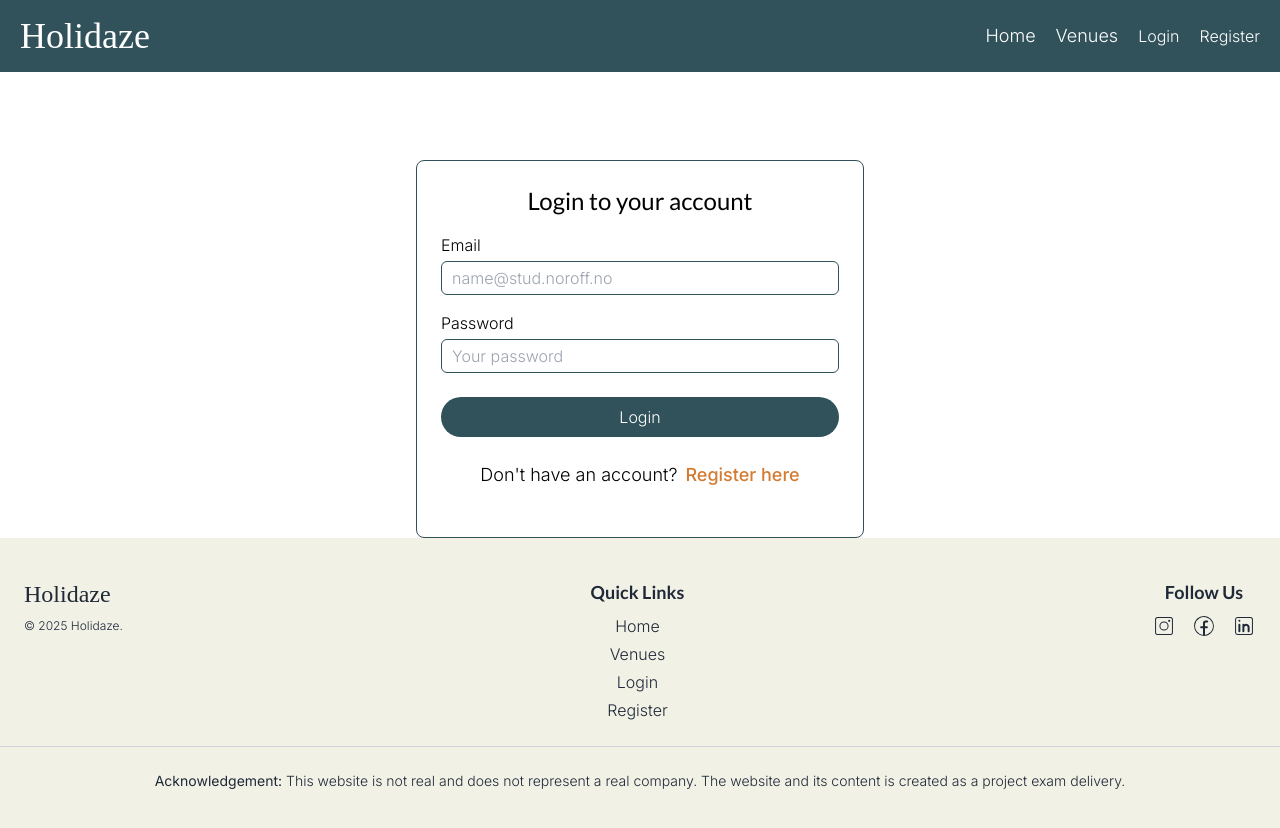
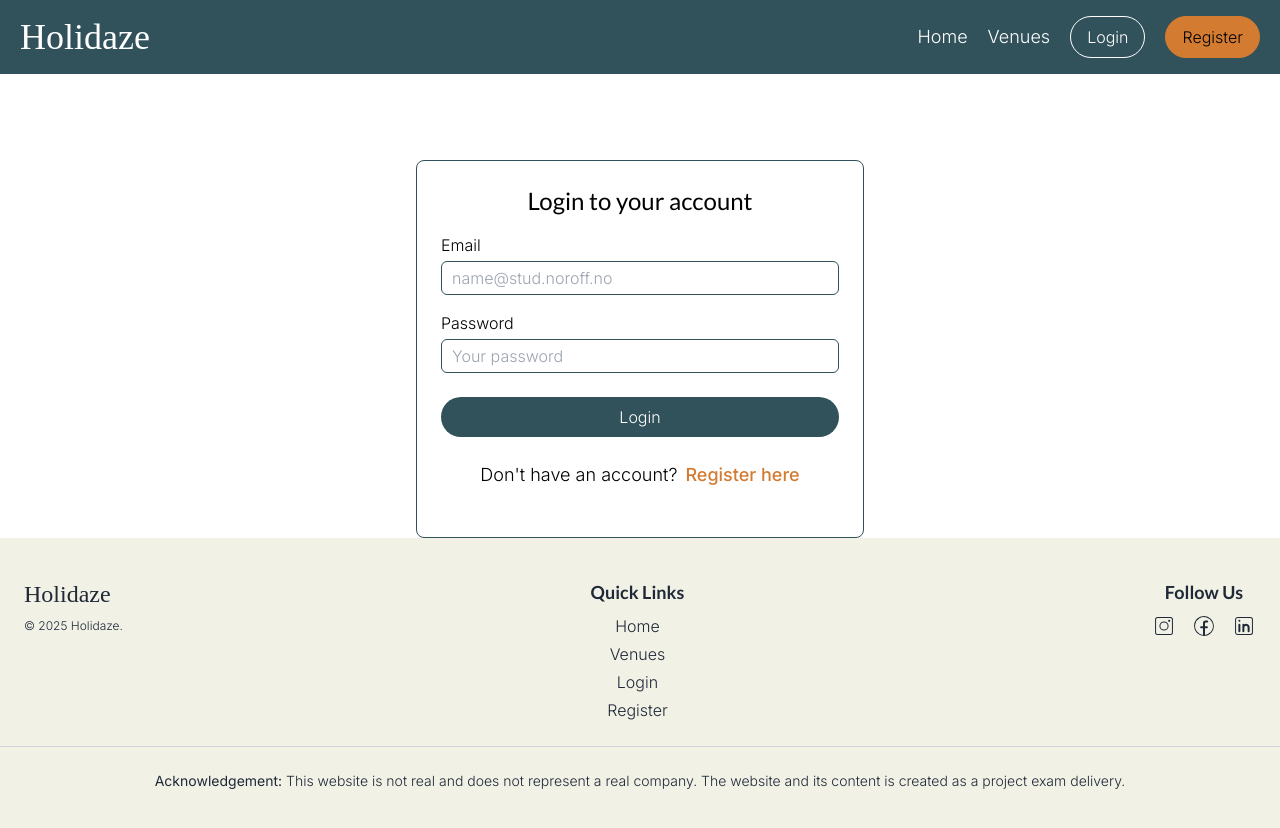
Before and after one commit to karlwoien/project-exam-2, a React (Vite) app: page /login in a window 1280 px wide. Shown: the top 828 px of the page. Built offline with nearby package versions, Linux system fonts and the light colour scheme; no server answers; a web font is replaced by a local one.

Commit message:
updates hover and styling

```diff
--- a/src/components/Header/MobileMenu.jsx
+++ b/src/components/Header/MobileMenu.jsx
@@ -8,7 +8,7 @@ export default function MobileMenu({ user, menuOpen, setMenuOpen, logoutUser })
                 menuOpen ? "translate-x-0 opacity-100" : "translate-x-full opacity-0"
             } md:hidden`}
         >
-            <div className="absolute top-0 right-0 w-64 h-full bg-white text-gray-900 shadow-lg p-6">
+            <div className="absolute top-0 right-0 w-64 h-full bg-white text-black shadow-lg p-6">
                 {/* Close Button */}
                 <button
                     onClick={() => setMenuOpen(false)}
@@ -28,12 +28,13 @@ export default function MobileMenu({ user, menuOpen, setMenuOpen, logoutUser })
                             {user.venueManager && (
                                 <Link to="/venues/new" className="hover:text-bg-highlight" onClick={() => setMenuOpen(false)}>Add Venue</Link>
                             )}
+                            <div className="border-t border-gray-300"></div>
                             <button
                                 onClick={() => {
                                     logoutUser();
                                     setMenuOpen(false);
                                 }}
-                                className="text-red-500 hover:bg-gray-100 text-left px-4 py-2 rounded-md"
+                                className="text-red-500 text-left py-2 rounded-full"
                             >
                                 Logout
                             </button>
--- a/src/components/Header/ProfileDropdown.jsx
+++ b/src/components/Header/ProfileDropdown.jsx
@@ -24,7 +24,7 @@ export default function ProfileDropdown({ user, dropdownOpen, setDropdownOpen, l
         <div className="relative" ref={dropdownRef}>
             <button
                 onClick={() => setDropdownOpen(!dropdownOpen)}
-                className="flex items-center space-x-2 bg-transparent py-2 rounded-md hover:text-bg-highlight transition"
+                className="flex items-center space-x-2 bg-transparent py-2 rounded-md hover:scale-105 transition-transform duration-300 hover:text-bg-highlight"
             >
                 <p>Profile</p>
                 <img
@@ -36,7 +36,7 @@ export default function ProfileDropdown({ user, dropdownOpen, setDropdownOpen, l
 
             {/* Dropdown Menu */}
             <div
-                className={`absolute right-0 mt-2 w-48 bg-white text-gray-700 shadow-lg rounded-md z-50 overflow-hidden transition-transform transform ${
+                className={`absolute right-0 mt-2 w-48 bg-white text-black border shadow-lg rounded-md z-50 overflow-hidden transition-transform transform ${
                     dropdownOpen ? "scale-y-100 opacity-100" : "scale-y-0 opacity-0"
                 } origin-top`}
             >
@@ -57,7 +57,7 @@ export default function ProfileDropdown({ user, dropdownOpen, setDropdownOpen, l
                         Add Venue
                     </Link>
                 )}
-
+                <div className="border-t border-gray-300"></div>
                 <button
                     onClick={() => {
                         logoutUser();
--- a/src/components/Header/index.jsx
+++ b/src/components/Header/index.jsx
@@ -5,6 +5,7 @@ import useAuthStore from "../../store/authStore";
 import { logoutUser } from "../../utils/authUtils";
 import ProfileDropdown from "./ProfileDropdown";
 import MobileMenu from "./MobileMenu";
+import LinkButton from "../LinkButton";
 
 export default function Header() {
     const location = useLocation();
@@ -39,9 +40,14 @@ export default function Header() {
 
                 {/* Desktop Navigation */}
                 <div className="hidden md:flex items-center space-x-5">
-                    <nav className="space-x-5 text-lg">
-                        <Link to="/" className="hover:text-bg-highlight">Home</Link>
-                        <Link to="/venues" className="hover:text-bg-highlight">Venues</Link>
+                    <nav className="space-x-5 text-lg flex">
+                        <div className="hover:scale-105 transition-transform duration-300 hover:text-bg-highlight">
+                            <Link to="/" >Home</Link>
+                        </div>
+                        <div className="hover:scale-105 transition-transform duration-300 hover:text-bg-highlight">
+                         <Link to="/venues">Venues</Link>
+                        </div>
+
                     </nav>
 
                     {/* Profile Dropdown or Login/Register */}
@@ -49,8 +55,8 @@ export default function Header() {
                         <ProfileDropdown user={user} dropdownOpen={dropdownOpen} setDropdownOpen={setDropdownOpen} logoutUser={logoutUser} />
                     ) : (
                         <div className="space-x-5">
-                            <Link to="/login" className="hover:text-bg-highlight">Login</Link>
-                            <Link to="/register" className="hover:text-bg-highlight">Register</Link>
+                            <LinkButton to="/login" label="Login" variant="muted"/>
+                            <LinkButton to="/register" label="Register" variant="highlight" />
                         </div>
                     )}
                 </div>
--- a/src/components/LinkButton/index.jsx
+++ b/src/components/LinkButton/index.jsx
@@ -5,8 +5,8 @@ export default function LinkButton({ to, label, variant = "primary", className =
     const variantClass = {
         primary: "bg-bg-primary border border-bg-primary text-white hover:bg-transparent hover:text-black",
         accent: "bg-bg-accent border border-bg-accent text-black hover:bg-transparent hover:text-white",
-        highlight: "bg-bg-highlight text-black border border-bg-highlight hover:bg-transparent hover:text-bg-muted",
-        muted: "bg-transparent text-bg-muted border border-bg-muted hover:bg-bg-muted hover:text-black",
+        highlight: "bg-bg-highlight text-black border border-bg-highlight hover:bg-transparent hover:text-white hover:scale-105 transition-transform duration-300",
+        muted: "bg-transparent border border-white hover:border-bg-highlight hover:text-bg-highlight hover:scale-105 transition-transform duration-300",
     };
 
     return (
```
